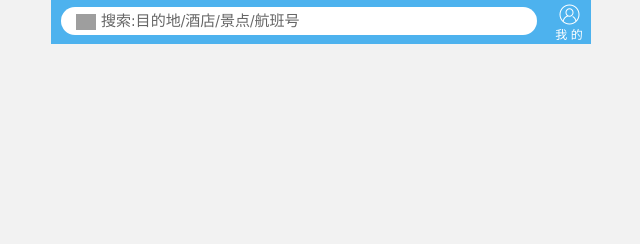
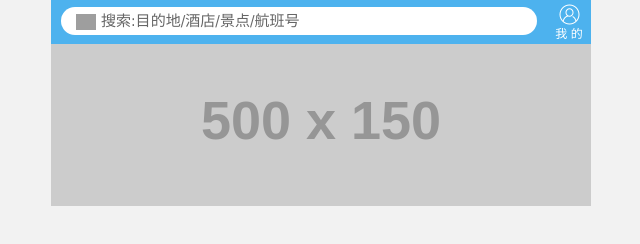
Before and after one commit to slyfox2046/ctripLayout, a plain HTML site: page index.html in a window 1280 px wide. Shown: the whole page, without its empty margins (319-959 px from the left). Drawn offline with Linux system fonts and the light colour scheme; grey boxes are pictures that could not be loaded; placeholder pictures from the web are drawn by us.

Commit message:
携程layout

```diff
--- a/css/index.less
+++ b/css/index.less
@@ -36,6 +36,7 @@ a {
   margin: 7px 10px;
   border-radius: 5px;
   height: 28px;
+  // box-sizing 边框加padding， 行高算的时候要去除这两项
   line-height: 24px;
   padding: 2px 5px;
   border-radius: 15px;
@@ -79,8 +80,15 @@ span{
     display: block;
     width: 22px;
     height: 22px;
-    margin:4px auto 0 ;
+    margin:4px auto -1px ;
     background: url(../images/home-common-sprite2x@v7.15.png) 1px -36px no-repeat;
     background-size: 21px auto;
   }
 }
+
+.focus{
+  margin-top:44px;
+  img {
+    width: 100%;
+  }
+}
--- a/index.html
+++ b/index.html
@@ -12,12 +12,16 @@
 </head>
 
 <body>
-<div class="search-index">
-  <div class="search">
-    <span>搜索:目的地/酒店/景点/航班号</span>
+  <div class="search-index">
+    <div class="search">
+      <span>搜索:目的地/酒店/景点/航班号</span>
+    </div>
+    <a href="#" class="user">我 的</a>
   </div>
-  <a href="#" class="user">我 的</a>
-</div>
+  <div class="focus">
+    <img src="http://placehold.it/500x150">
+  </div>
+
 </body>
 
 </html>
```
Also changed, not shown: css/index.css.
